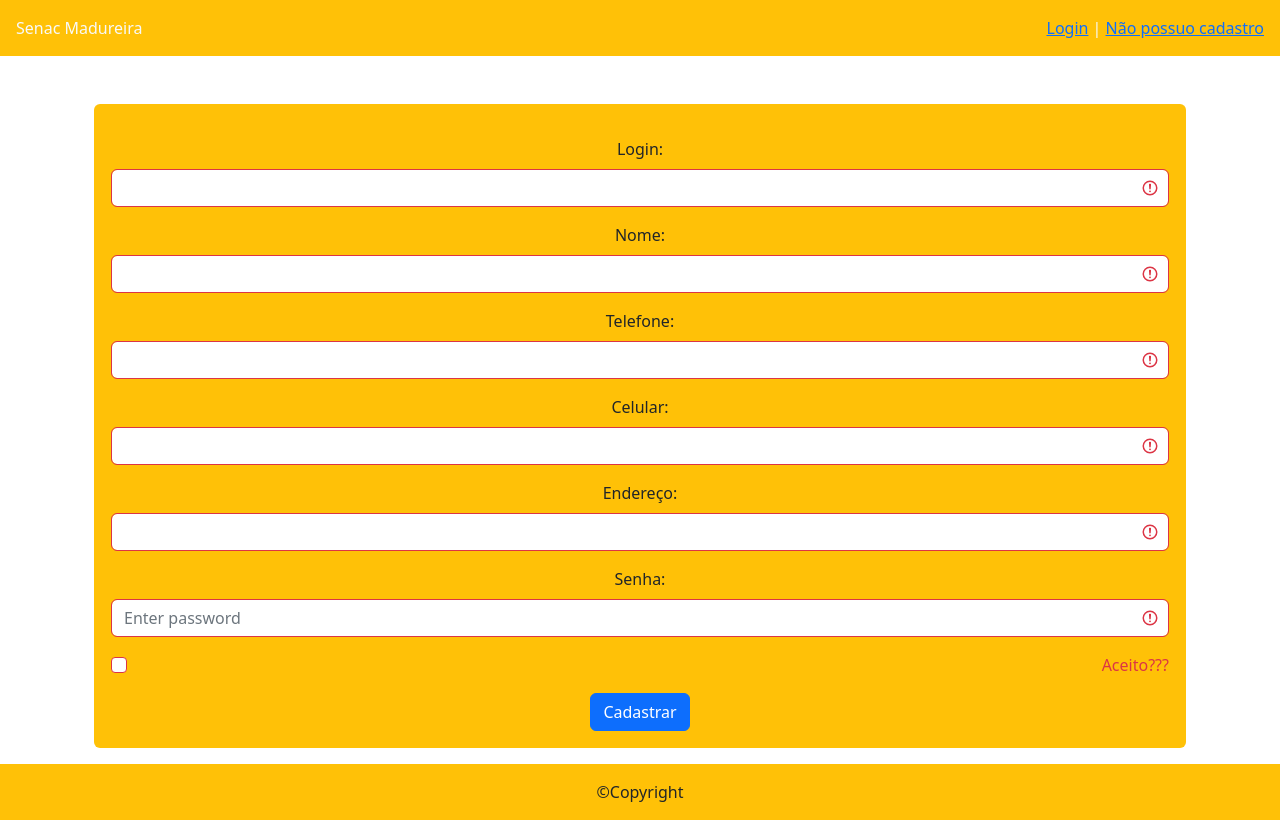
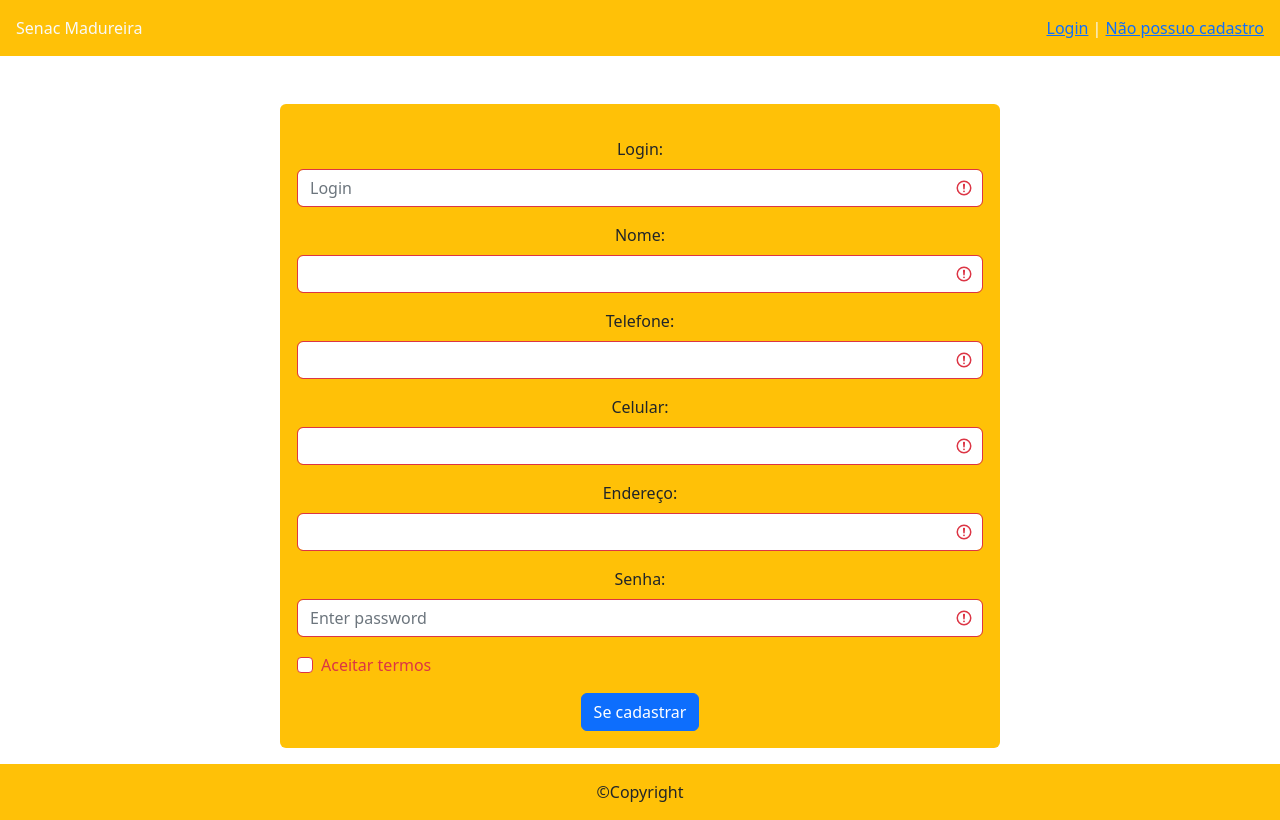
Before and after one commit to Polariswright/projetinho, a PHP site: page /formUser.php in a window 1280 px wide. Run offline with PHP 8.4, Linux system fonts and the light colour scheme.

Commit message:
update form

```diff
--- a/burger/user/formUser.php
+++ b/burger/user/formUser.php
@@ -2,13 +2,14 @@
 include "../adm/control.php";
 ?>
 <div class="container">
-    <div class="row">
-        <div class="col">
+    <!--Inicio do formulário-->
+    <div class="row justify-content-center">
+        <div class="col-8">
             <div class="card alert bg-warning">
                 <form name="form" action="includeUser.php" class="was-validated" method="POST">
                     <div class="mb-3 mt-3">
                         <label for="login" class="form-label">Login:</label>
-                        <input type="text" class="form-control" id="login" name="login" required>
+                        <input type="text" class="form-control" id="login" name="login" placeholder="Login" required>
 
                     </div>
                     <div class="mb-3 mt-3">
@@ -34,15 +35,43 @@ include "../adm/control.php";
                         <label for="pwd" class="form-label">Senha:</label>
                         <input type="password" class="form-control" id="senha" placeholder="Enter password" name="senha" required>
                     </div>
-                    <div class="form-check mb-3 text-end">
+                    <div class="form-check mb-3 text-start">
                         <input class="form-check-input" type="checkbox" id="myCheck" name="remember" required>
-                        <label class="form-check-label" for="myCheck">Aceito???</label>
+                        <label class="form-check-label" for="myCheck">Aceitar termos</label>
                     </div>
-                    <button type="submit" class="btn btn-primary">Cadastrar</button>
+                    <!-- Button to Open the Modal -->
+                    <button type="button" class="btn btn-primary" data-bs-toggle="modal" data-bs-target="#myModal">
+                       Se cadastrar
+                    </button>
+
+                    <!-- The Modal -->
+                    <div class="modal" id="myModal">
+                        <div class="modal-dialog">
+                            <div class="modal-content">
+
+                                <!-- Modal Header -->
+                                <div class="modal-header">
+                                    <h4 class="modal-title">Confirmação de cadastro</h4>
+                                </div>
+
+                                <!-- Modal body -->
+                                <div class="modal-body">
+                                    Cadastrado realizado com sucesso!
+                                </div>
+
+                                <!-- Modal footer -->
+                                <div class="modal-footer">
+                                    <button type="submit" class="btn btn-danger" data-bs-dismiss="modal">Fechar</button>
+                                </div>
+
+                            </div>
+                        </div>
+                    </div>
                 </form>
             </div>
         </div>
     </div>
+    <!--Fim do formulário-->
 </div>
 
 <?php
```
